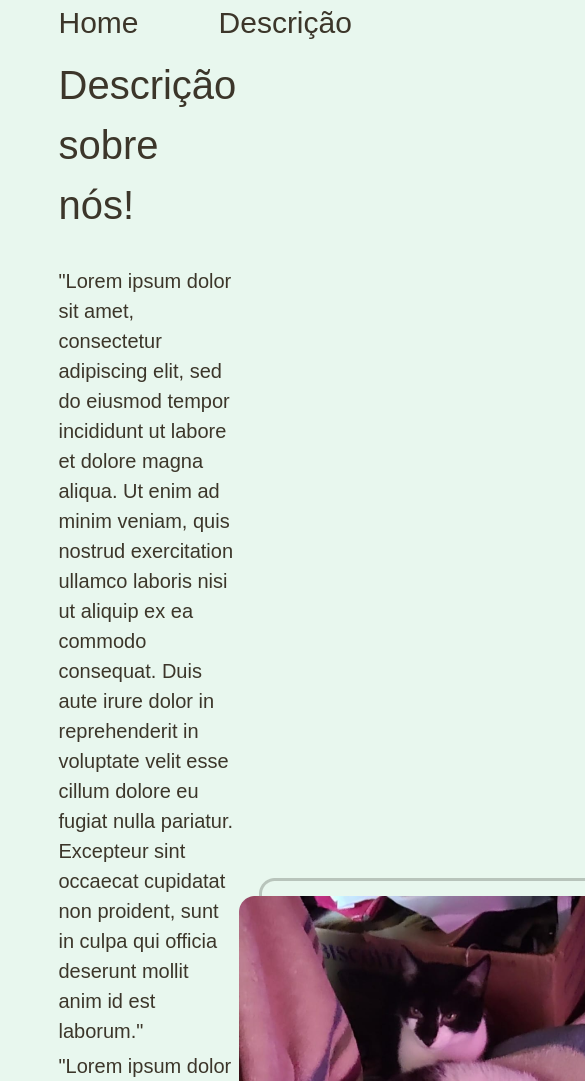
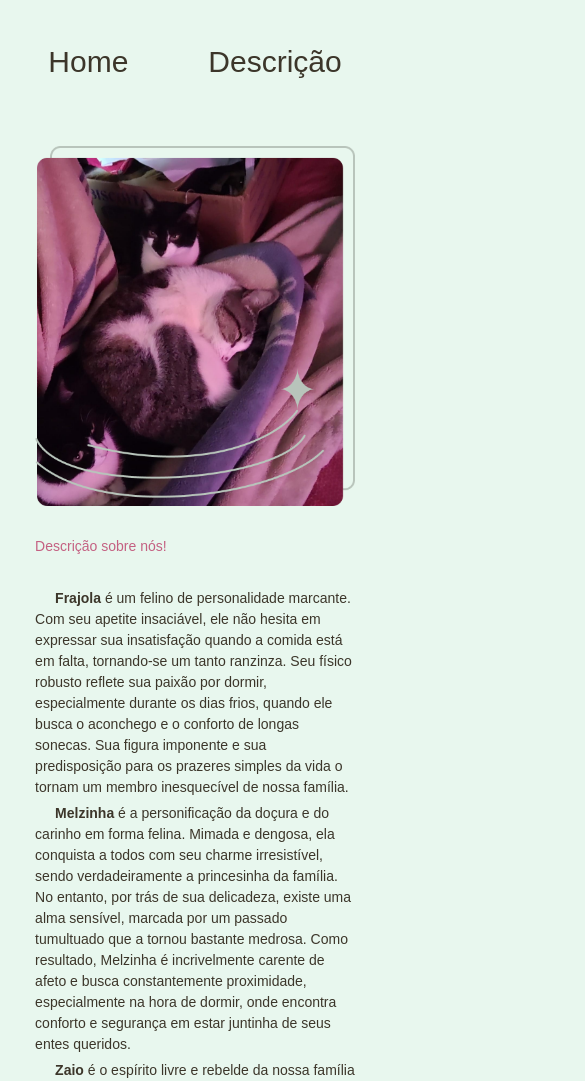
Before and after one commit to GretzelKattia/Portifolio_Gatinhos, a plain HTML site: page about.html in a window 390 px wide. Shown: the top 1081 px of the page, 585 px wide, since content can reach past the window. Drawn offline with Linux system fonts and the light colour scheme; a web font is replaced by a local one.

Commit message:
mudanças realizadas

```diff
--- a/about.html
+++ b/about.html
@@ -27,22 +27,14 @@
         <section class="apresentacao__conteudo">
             <h1 class="apresentacao_conteudo_titulo">Descrição sobre nós!</h1>
                 <br>
-                <p class="apresentacao_conteudo_texto">"Lorem ipsum dolor sit amet, consectetur adipiscing elit, sed do
-                    eiusmod tempor incididunt ut labore et dolore magna aliqua. Ut enim ad minim veniam, quis nostrud
-                    exercitation ullamco laboris nisi ut aliquip ex ea commodo consequat. Duis aute irure dolor in
-                    reprehenderit in voluptate velit esse cillum dolore eu fugiat nulla pariatur. Excepteur sint occaecat
-                    cupidatat non proident, sunt in culpa qui officia deserunt mollit anim id est laborum."</p>
-                <p class="apresentacao_conteudo_texto">"Lorem ipsum dolor sit amet, consectetur adipiscing elit, sed do
-                    eiusmod tempor incididunt ut labore et dolore magna aliqua. Ut enim ad minim veniam, quis nostrud
-                    exercitation ullamco laboris nisi ut aliquip ex ea commodo consequat. Duis aute irure dolor in
-                    reprehenderit in voluptate velit esse cillum dolore eu fugiat nulla pariatur. Excepteur sint occaecat
-                    cupidatat non proident, sunt in culpa qui officia deserunt mollit anim id est laborum labore et dolore magna aliqua. Ut enim ad minim veniam, quis nostrud exercitation ullamco laboris nisi ut aliquip ex ea commodo consequat. Duis aute irure dolor in
-                    reprehenderit in voluptate velit esse cillum dolore eu fugiat nulla pariatur."</p>
+                <p class="apresentacao_conteudo_texto"><strong>Frajola</strong> é um felino de personalidade marcante. Com seu apetite insaciável, ele não hesita em expressar sua insatisfação quando a comida está em falta, tornando-se um tanto ranzinza. Seu físico robusto reflete sua paixão por dormir, especialmente durante os dias frios, quando ele busca o aconchego e o conforto de longas sonecas. Sua figura imponente e sua predisposição para os prazeres simples da vida o tornam um membro inesquecível de nossa família.</p>
+                <p class="apresentacao_conteudo_texto"><strong>Melzinha</strong> é a personificação da doçura e do carinho em forma felina. Mimada e dengosa, ela conquista a todos com seu charme irresistível, sendo verdadeiramente a princesinha da família. No entanto, por trás de sua delicadeza, existe uma alma sensível, marcada por um passado tumultuado que a tornou bastante medrosa. Como resultado, Melzinha é incrivelmente carente de afeto e busca constantemente proximidade, especialmente na hora de dormir, onde encontra conforto e segurança em estar juntinha de seus entes queridos.</p>
+                <p class="apresentacao_conteudo_texto"><strong>Zaio</strong> é o espírito livre e rebelde da nossa família felina. Como o mais novo, ele traz uma energia vibrante e uma dose saudável de travessuras para o lar. Sempre pronto para uma aventura, Zaio é conhecido por suas escapadas pela vizinhança, onde ocasionalmente se envolve em brigas territoriais. No entanto, ao retornar para casa, revela seu lado carinhoso e carente, buscando aconchego e afeto dos seus humanos. Sua personalidade brincalhona e sua disposição para explorar o mundo ao seu redor o tornam uma adição animada e adorável à nossa família.</p>
 
 
         </section>
 
-        <img src="./assets/gatinhos_imagem.png" alt="gatinho miau miau">
+        <img class="gatinhos" src="./assets/gatinhos_imagem.png" alt="gatinho miau miau">
 
         <br>
 
--- a/styles/style.css
+++ b/styles/style.css
@@ -1,7 +1,7 @@
 :root {
   --cor-primaria: #E8F7EE;
   --cor-secundaria: #3C362A;
-  --cor-terciaria: #BA7A8F;
+  --cor-terciaria: #bb6582;
   --cor-houver: #B8C4BB;
 
   --fonte-unica: "Madimi One", sans-serif;
@@ -25,11 +25,13 @@ body {
   color: var(--cor-secundaria);
   font-size: 14px;
   line-height: 1.5;
+  width: 100vw;
+  height: auto;
 }
 
 
 .cabecalho {
-  padding: 0% 1% 0% 15%;
+  padding: 2% 1% 0% 9%;
 
 }
 
@@ -55,7 +57,7 @@ body {
 }
 
 .apresentacao {
-  padding: 2.5% 15%;
+  padding: 0.5% 9%;
   display: flex;
   align-items: center;
   justify-content: space-between;
@@ -66,6 +68,8 @@ body {
   display: flex;
   flex-direction: column;
   gap: 5px;
+  margin: 30px 0px;
+
 }
 
 
@@ -74,7 +78,7 @@ body {
   font-family: var(--fonte-unica);
   font-weight: 400;
   font-style: normal;
-
+  color: #c46182;
   font-size: 40px;
 }
 
@@ -85,10 +89,10 @@ body {
 
 .apresentacao_conteudo_texto {
   font-family: var(--fonte-unica);
-  font-weight: 300;
+  font-weight: 400;
   font-style: normal;
-
-  font-size: 20px;
+  font-size: 21px;
+  text-indent: 20px;
 
 
 }
@@ -159,12 +163,57 @@ gap: 10px;    //adiciona espaços iguais entre cada quadrado
 .rodape {
   color: var(--cor-primaria);
   background-color: var(--cor-houver);
-  padding: 24px;
+  padding: 12px;
   text-align: center;
 
   font-family: var(--fonte-unica);
   font-weight: 300;
   font-style: normal;
 
-  font-size: 24px;
+  font-size: 20px;
 }
+
+.gatinhos {
+  width: 600px;
+  height: auto;
+}
+
+@media (max-width: 1200px) {
+  .cabecalho{
+       padding: 10%;
+  }
+  .cabecalho__menu{
+    font-size: 100%;
+      justify-content: center;
+      align-items: center;
+
+
+  }
+  .apresentacao{
+      flex-direction: column-reverse;
+      /* padding: 5%; */
+  }
+  .apresentacao__conteudo{
+      width: 100%;
+      margin-right: 0px;
+      /* width: auto; */
+  }
+
+  .apresentacao_conteudo_titulo {
+    font-size: 100%;
+  }
+
+  .apresentacao_conteudo_texto {
+    font-size: 100%;
+
+  }
+
+  .gatinhos {
+    width: 100%;
+    height: auto;
+  }
+
+  .rodape {
+    font-size: 100%;
+  }
+}
```
Also changed, not shown: index.html (+4 -8 lines).
